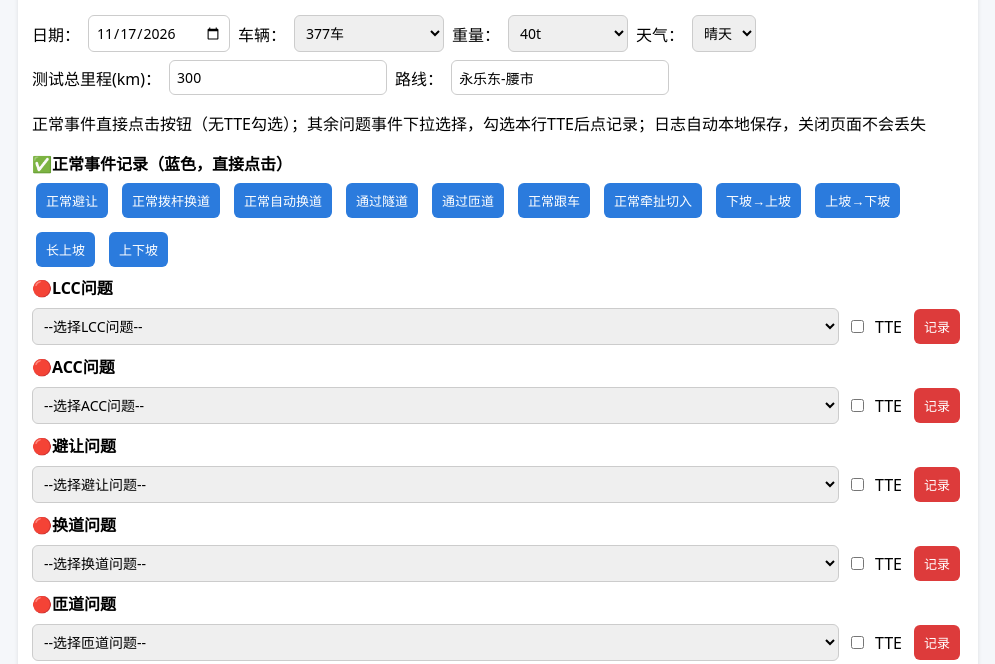
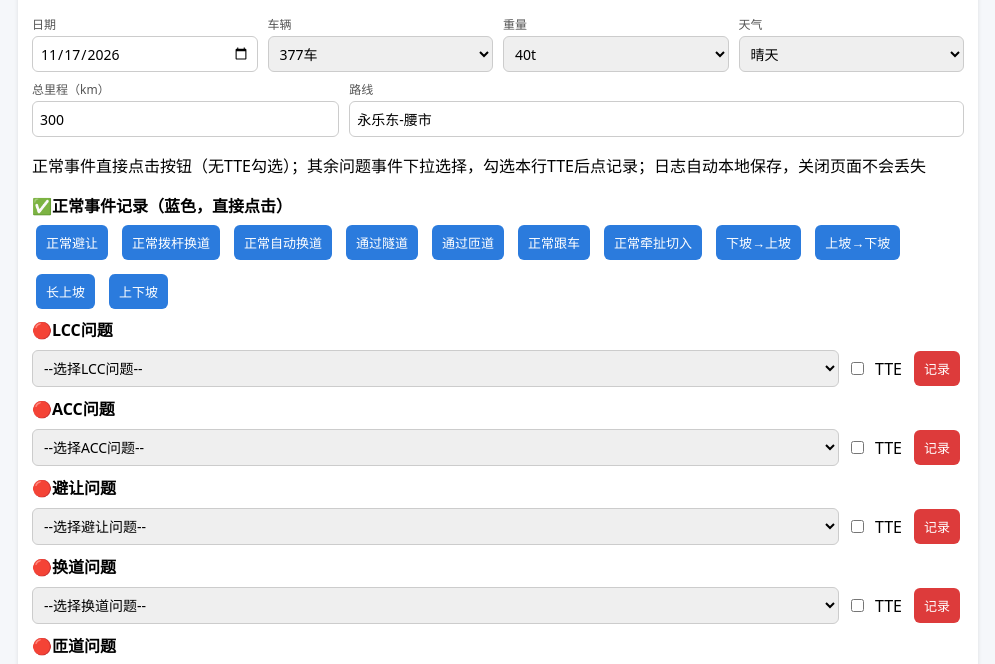
Before and after one commit to huikaiji/noa, a plain HTML site: page index.html in a window 1280 px wide. Shown: the part 85-749 px from the top of the page, without its empty margins (142-1137 px from the left). Drawn offline with Linux system fonts and the light colour scheme.

Commit message:
Update index.html
优化手机界面布局

```diff
--- a/index.html
+++ b/index.html
@@ -19,7 +19,23 @@ textarea{width:100%;min-height:260px;padding:10px;font-size:14px;border:1px soli
 .confirm-dialog p{line-height:1.6;margin:0 0 16px;}
 .confirm-actions{display:flex;justify-content:flex-end;gap:8px;}
 .input-row{margin:8px 0;display:flex;gap:8px;align-items:center;flex-wrap:wrap}
+.meta-grid{display:grid;gap:8px 10px;margin:8px 0;align-items:end}
+.meta-primary{grid-template-columns:repeat(4,minmax(0,1fr))}
+.meta-secondary{grid-template-columns:minmax(110px,1fr) minmax(0,2fr)}
+.field{min-width:0;display:flex;flex-direction:column;gap:3px}
+.field label{font-size:12px;color:#555;white-space:nowrap}
 select,input{padding:7px;font-size:14px;border:1px solid #ccc;border-radius:6px}
+.field input,.field select{width:100%;min-width:0;height:36px;margin:0}
+@media(max-width:600px){
+  body{margin:0 auto;padding:8px}
+  .box{padding:12px;margin-bottom:9px}
+  .meta-primary{grid-template-columns:repeat(2,minmax(0,1fr))}
+  .meta-secondary{grid-template-columns:minmax(105px,0.8fr) minmax(0,1.5fr)}
+  .meta-grid{gap:7px 8px}
+  .field label{font-size:12px}
+  .field input,.field select{font-size:14px;padding:6px}
+  h3{font-size:18px;margin:4px 0 10px}
+}
 .input-full{width:100%;}
 .stat{background:#eef4ff;padding:12px;border-radius:8px;font-size:14px;white-space:pre-wrap;line-height:1.6}
 .check-item{display:flex;align-items:center;gap:6px;margin:8px 0;}
@@ -52,22 +68,22 @@ h4{margin:0;font-size:16px;}
 </div>
 <div class="box">
 <h3>🚗 NOA路测事件记录仪</h3>
-<div class="input-row">
-<label>日期：</label>
-<input id="testDate" type="date">
+<div class="meta-grid meta-primary">
+<div class="field"><label for="testDate">日期</label>
+<input id="testDate" type="date"></div>
 
-<label>车辆：</label>
-<select id="testCar" style="width:150px;" onchange="handleChoiceChange('testCar')">
+<div class="field"><label for="testCar">车辆</label>
+<select id="testCar" onchange="handleChoiceChange('testCar')">
 <option value="377车" selected>377车</option>
 <option value="382车">382车</option>
 <option value="383车">383车</option>
 <option value="251车">251车</option>
 <option value="725车">725车</option>
 <option value="__custom__">自定义输入…</option>
-</select>
+</select></div>
 
-<label>重量：</label>
-<select id="testWeight" style="width:120px;" onchange="handleChoiceChange('testWeight')">
+<div class="field"><label for="testWeight">重量</label>
+<select id="testWeight" onchange="handleChoiceChange('testWeight')">
 <option value="35t">35t</option>
 <option value="36t">36t</option>
 <option value="37t">37t</option>
@@ -76,21 +92,21 @@ h4{margin:0;font-size:16px;}
 <option value="40t" selected>40t</option>
 <option value="41t">41t</option>
 <option value="__custom__">自定义输入…</option>
-</select>
+</select></div>
 
-<label>天气：</label>
+<div class="field"><label for="testWeather">天气</label>
 <select id="testWeather">
 <option value="晴天" selected>晴天</option>
 <option value="阴天">阴天</option>
 <option value="雨天">雨天</option>
 <option value="夜间">夜间</option>
-</select>
+</select></div>
 </div>
-<div class="input-row">
-<label>测试总里程(km)：</label>
-<input id="totalMile" type="number" placeholder="输入里程，例如300" value="300">
-<label>路线：</label>
-<input id="routeText" type="text" placeholder="例如：永乐东-零口" value="永乐东-腰市">
+<div class="meta-grid meta-secondary">
+<div class="field"><label for="totalMile">总里程（km）</label>
+<input id="totalMile" type="number" placeholder="例如300" value="300"></div>
+<div class="field"><label for="routeText">路线</label>
+<input id="routeText" type="text" placeholder="例如：永乐东-零口" value="永乐东-腰市"></div>
 </div>
 
 <p>正常事件直接点击按钮（无TTE勾选）；其余问题事件下拉选择，勾选本行TTE后点记录；日志自动本地保存，关闭页面不会丢失</p>
```
